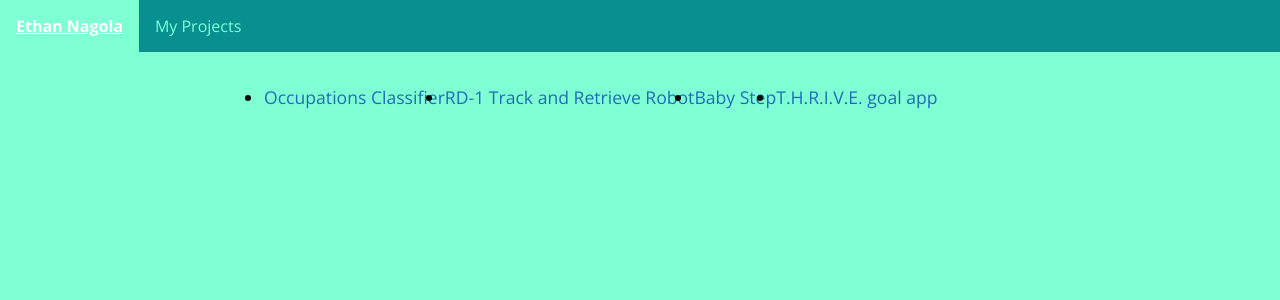
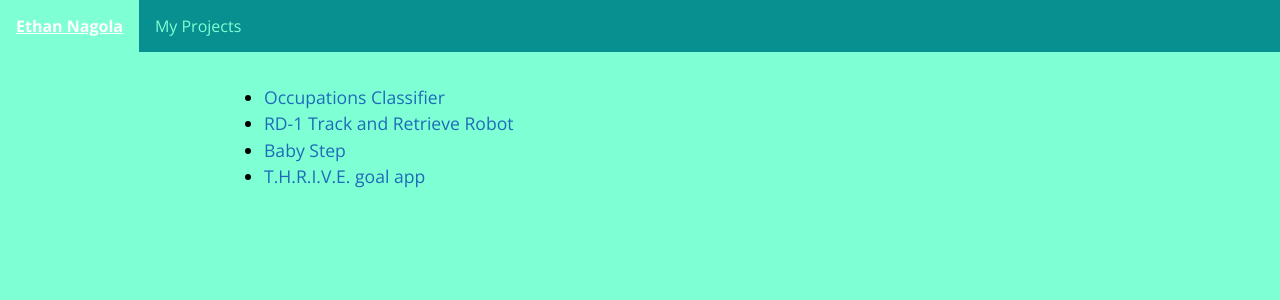
Before and after one commit to enagola/web, a Jekyll site: the page built from docs/projects.md, in a window 1280 px wide. Shown: the top 300 px of the page. Built offline with Jekyll 4.4.1, drawn with Linux system fonts in a browser that asks for light colours.

Commit message:
Update projects.md

```diff
--- a/docs/projects.md
+++ b/docs/projects.md
@@ -4,7 +4,7 @@ layout: template
 filename: projects
 pageheader: page-header-about
 ---
-<ul style="display: flex">
+<ul>
   <li><a onclick="toggleNav('1')" id='1' href="#home">Occupations Classifier</a></li>
   <li><a onclick="toggleNav('2')" id='2' href="#news">RD-1 Track and Retrieve Robot</a></li>
   <li><a onclick="toggleNav('3')" id='3' href="#contact">Baby Step</a></li>
```
